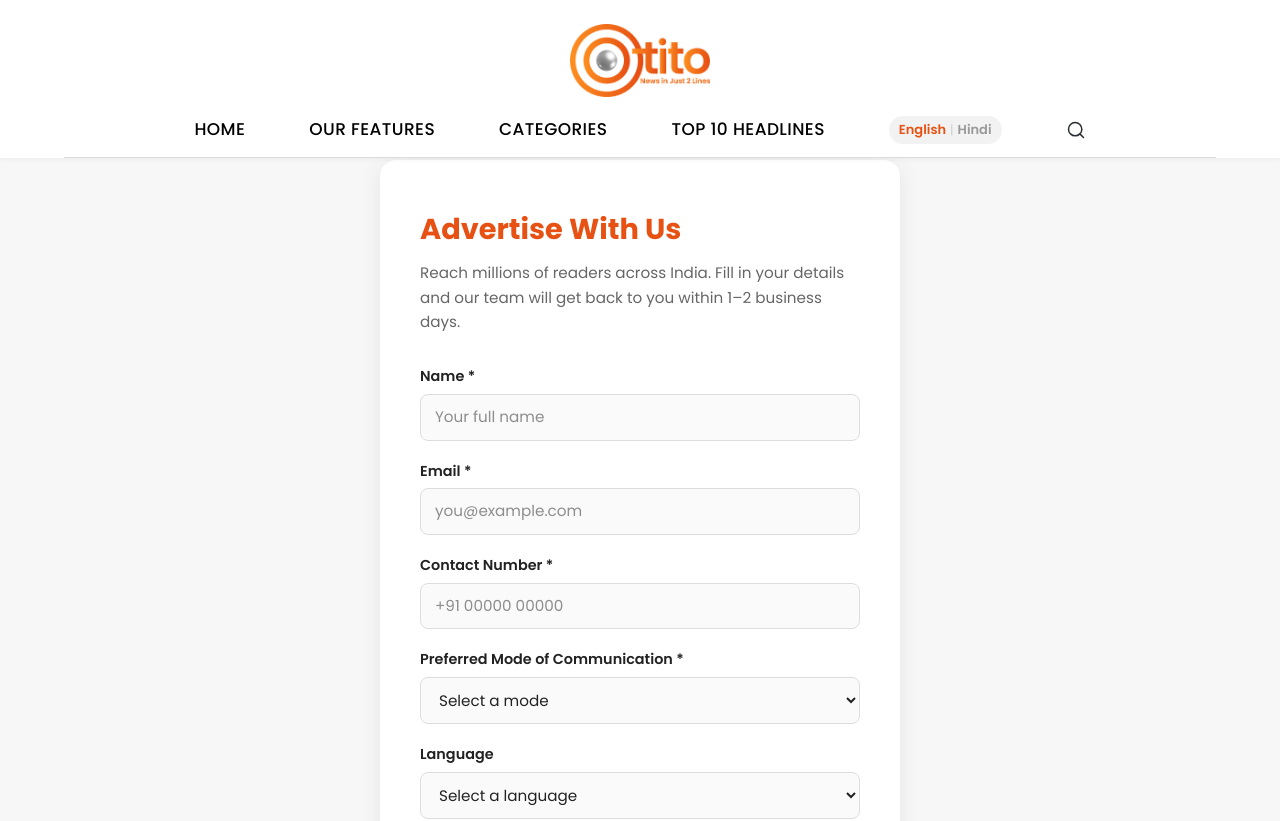
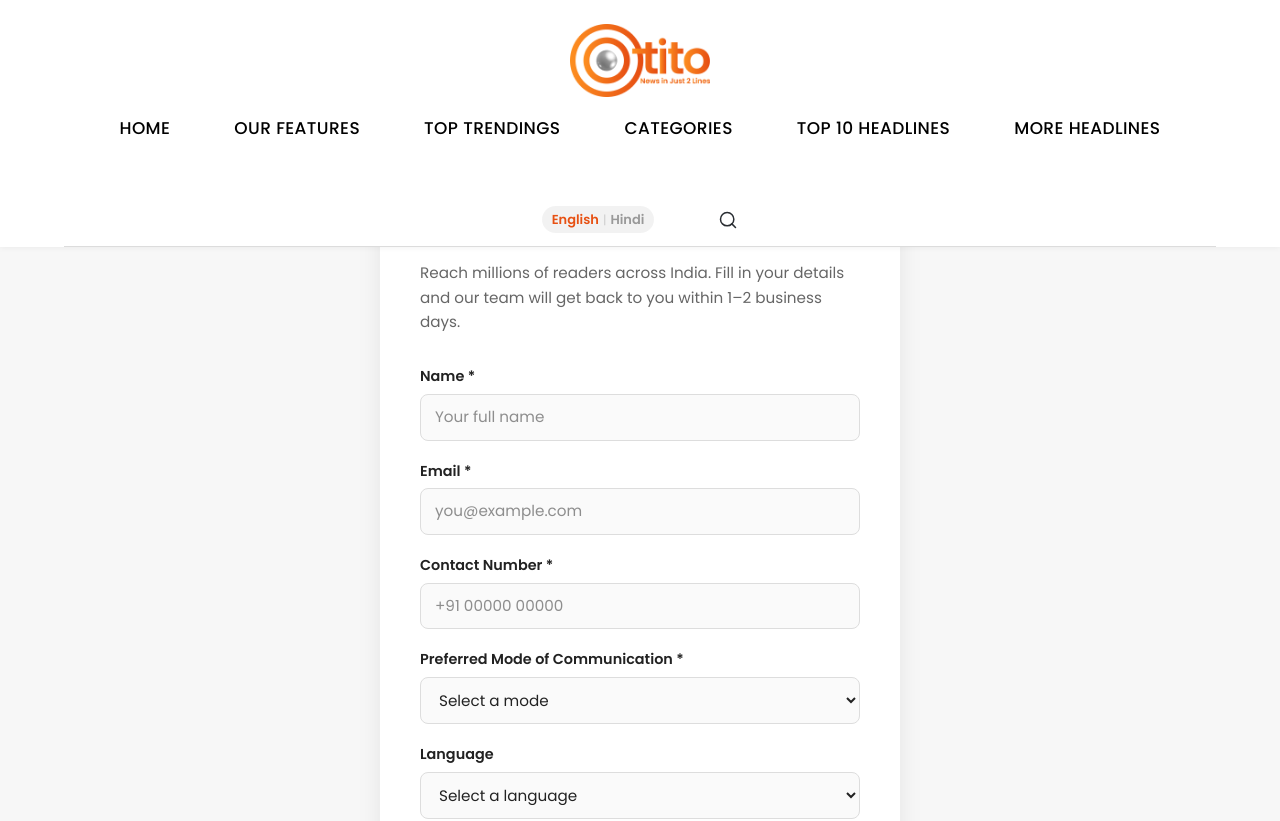
Before and after one commit to codecraft26/web-otito, a Next.js app: page /advertise in a window 1280 px wide. Shown: the top 821 px of the page. Built offline with nearby package versions, Linux system fonts and the light colour scheme.

Commit message:
shrink problem solved on clicking our features

```diff
--- a/src/app/components/navbar.tsx
+++ b/src/app/components/navbar.tsx
@@ -4,14 +4,12 @@ import styled from "styled-components";
 import Image from "next/image";
 import Link from "next/link";
 import { useState, useRef } from "react";
-import { usePathname, useRouter } from "next/navigation";
+import { useRouter } from "next/navigation";
 import { Search, Menu, X } from "lucide-react";
 import { useLanguage } from "../contexts/LanguageContext";
 
 export default function Navbar() {
-  const pathname = usePathname();
   const router = useRouter();
-  const isHomePage = pathname === "/";
   const { language, toggleLanguage, t } = useLanguage();
   const [menuOpen, setMenuOpen] = useState(false);
   const [searchOpen, setSearchOpen] = useState(false);
@@ -72,22 +70,11 @@ export default function Navbar() {
       <NavLinksWrapper $menuOpen={menuOpen}>
         <NavLinks $menuOpen={menuOpen}>
           <StyledLink href="/">{t("home")}</StyledLink>
-
-          {isHomePage ? (
-            <>
-              <StyledLink href="/feature">{t("ourFeatures")}</StyledLink>
-              <StyledLink href="/#top-trendings">{t("topTrending")}</StyledLink>
-              <StyledLink href="/#categories">{t("categories")}</StyledLink>
-              <StyledLink href="/#top-10-headlines">{t("top10Headlines")}</StyledLink>
-              <StyledLink href="/#more-headlines">{t("moreHeadlines")}</StyledLink>
-            </>
-          ) : (
-            <>
-              <StyledLink href="/feature">{t("ourFeatures")}</StyledLink>
-              <StyledLink href="/#categories">{t("categories")}</StyledLink>
-              <StyledLink href="/#top-10-headlines">{t("top10Headlines")}</StyledLink>
-            </>
-          )}
+          <StyledLink href="/feature">{t("ourFeatures")}</StyledLink>
+          <StyledLink href="/#top-trendings">{t("topTrending")}</StyledLink>
+          <StyledLink href="/#categories">{t("categories")}</StyledLink>
+          <StyledLink href="/#top-10-headlines">{t("top10Headlines")}</StyledLink>
+          <StyledLink href="/#more-headlines">{t("moreHeadlines")}</StyledLink>
 
           {/* Language toggle (desktop) */}
           <LangPillDesktop onClick={toggleLanguage}>
```
